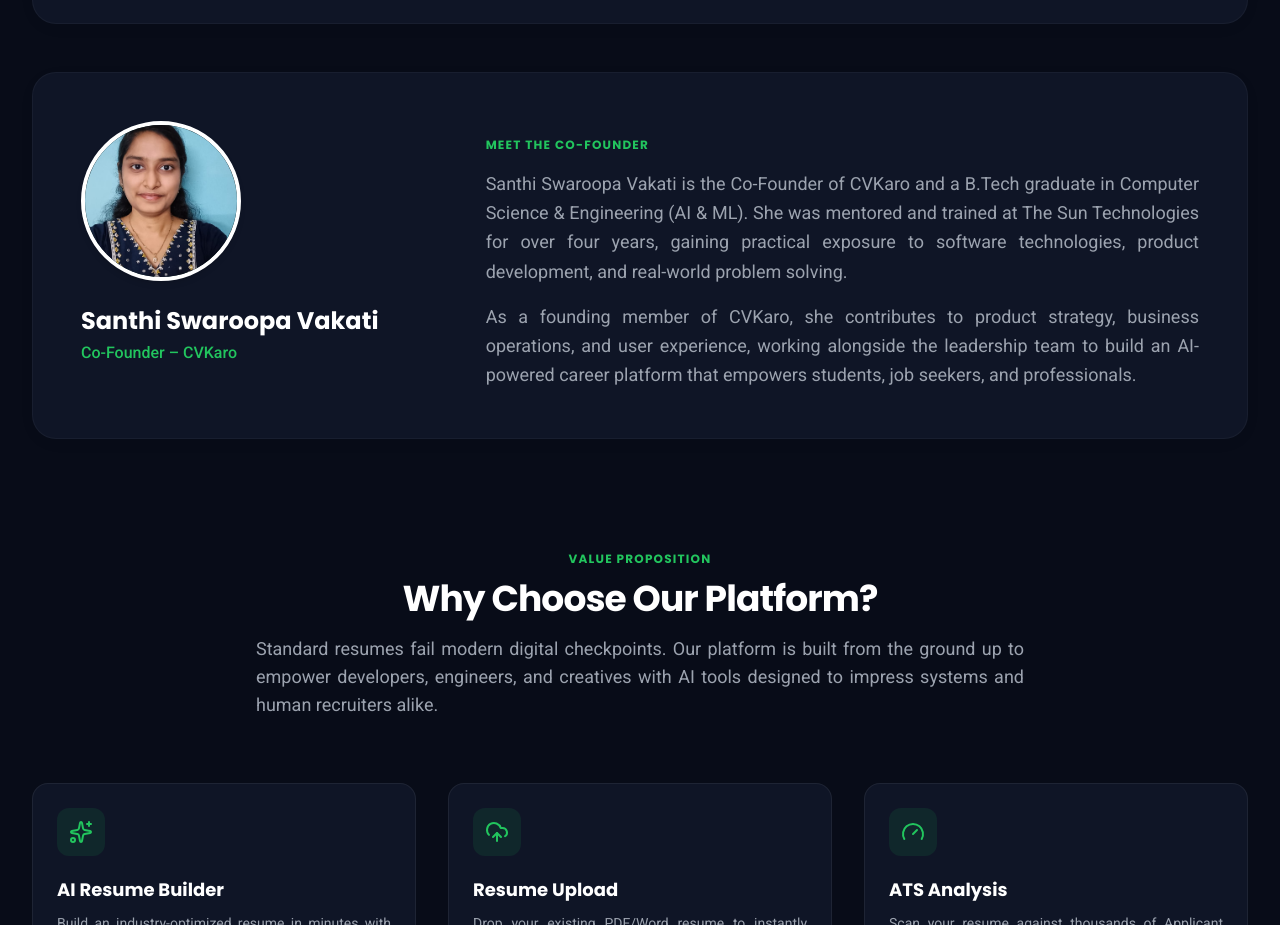
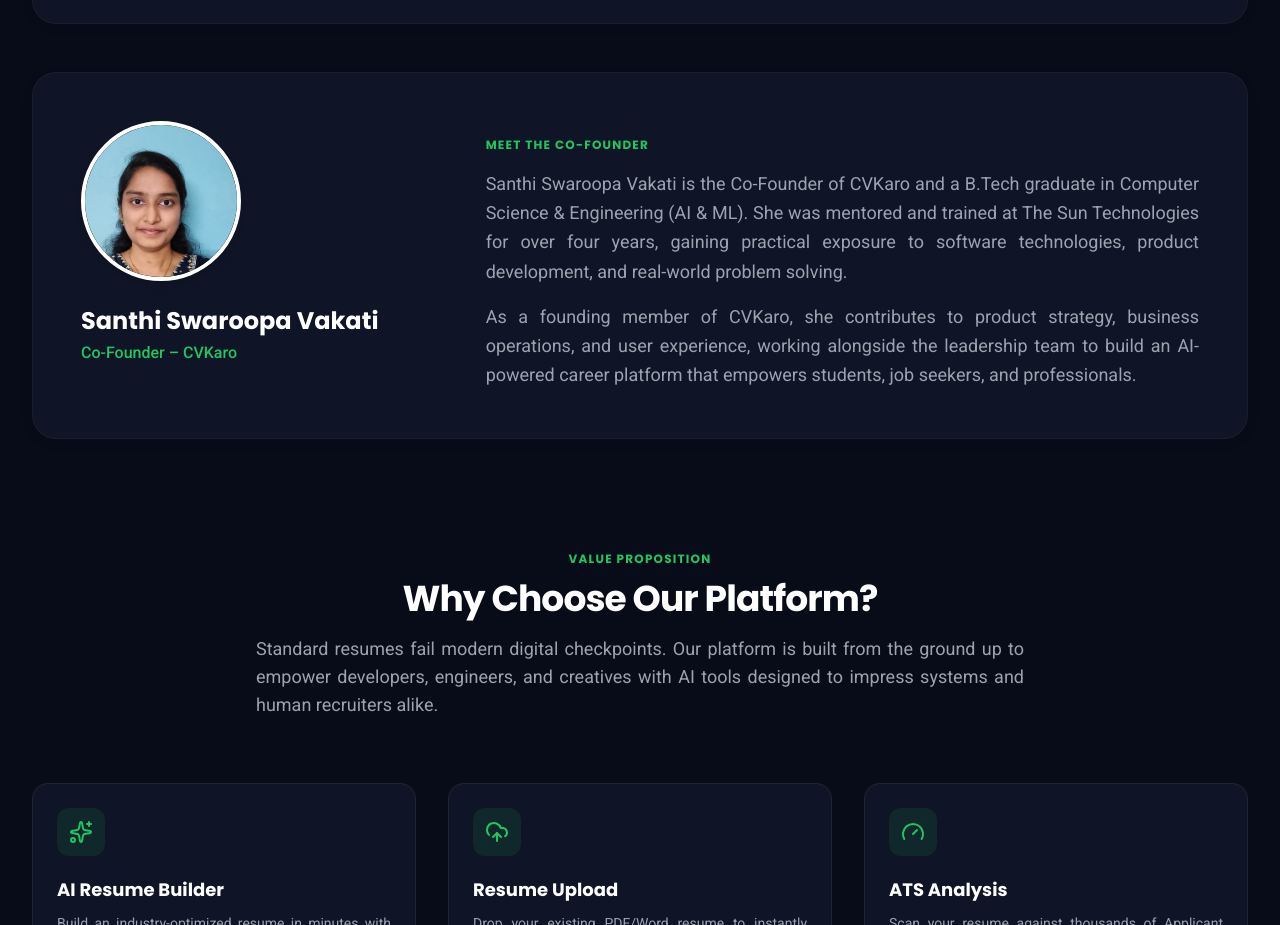
Before and after one commit to phanindra73/cvkaro-public, a React (Vite) app: page / in a window 1280 px wide. Shown: the part 2360-3285 px from the top of the page. Built offline with nearby package versions, Linux system fonts and the light colour scheme.

Commit message:
google survey form Commit

```diff
--- a/src/components/WhyCVKaro.tsx
+++ b/src/components/WhyCVKaro.tsx
@@ -71,7 +71,7 @@
 
           <div className="w-full md:w-1/3 flex flex-col items-center md:items-start text-center md:text-left relative z-10">
             <div className="w-32 h-32 sm:w-40 sm:h-40 rounded-full bg-brand-green/10 text-brand-green flex items-center justify-center mb-6 overflow-hidden border-4 border-white shadow-md">
-              <img src="/co-founder.jpeg" alt="Santhi Swaroopa Vakati" className="w-full h-full object-cover object-center" />
+              <img src="/co-founder.jpeg" alt="Santhi Swaroopa Vakati" className="w-full h-full object-cover object-[50%_20%]" />
             </div>
             <h3 className="text-2xl font-display font-bold text-navy-dark">Santhi Swaroopa Vakati</h3>
             <p className="text-brand-green font-medium mt-1">Co-Founder – CVKaro</p>
```
